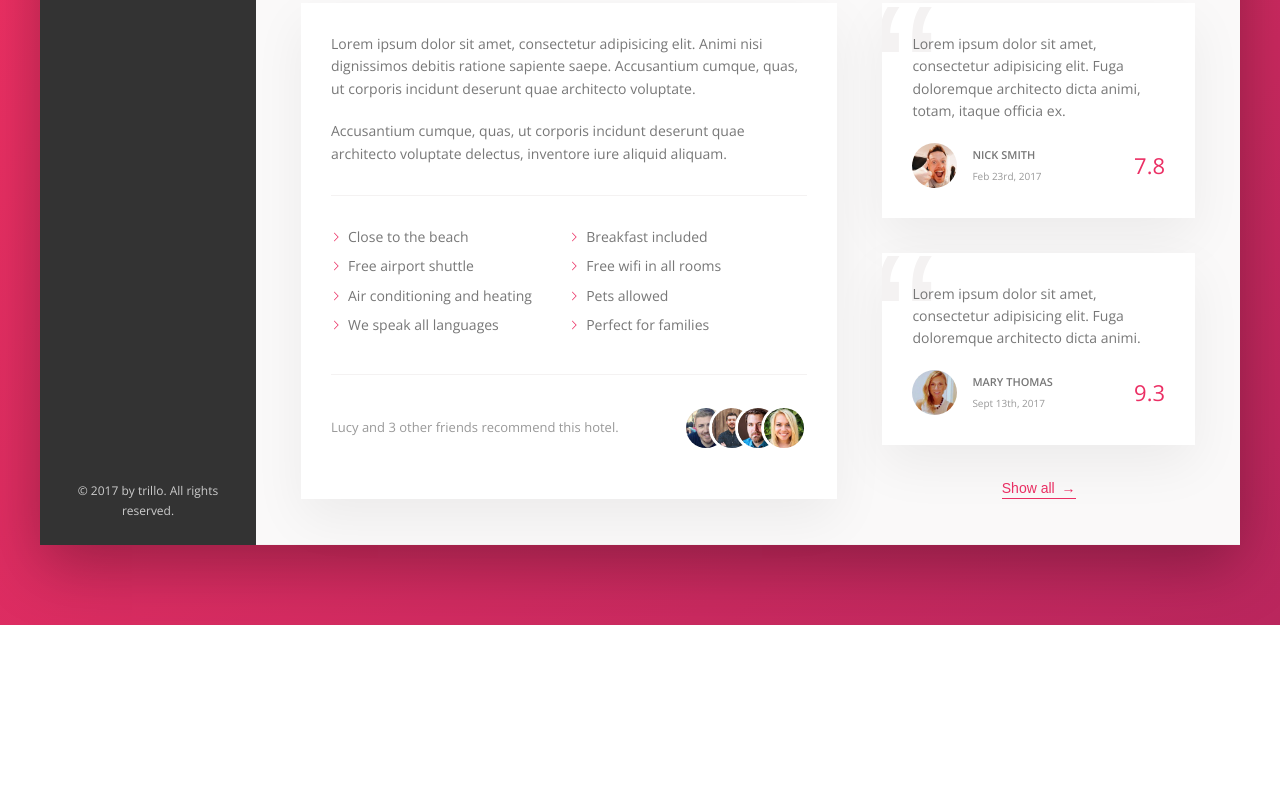
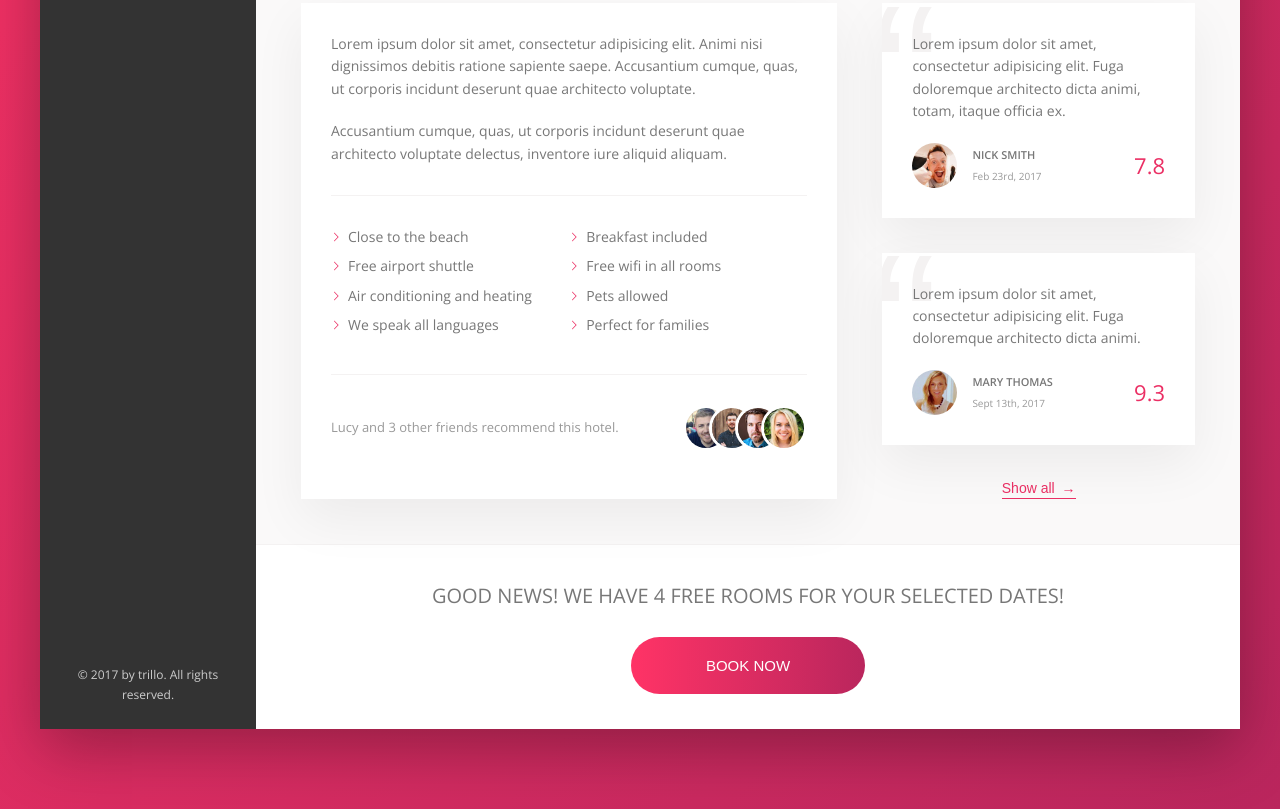
Before and after one commit to smrifat1411/rifchat, a website: page index.html in a window 1280 px wide. Shown: the part 644-1453 px from the top of the page. Before the commit the page ends 1269 px from the top, so only its background shows below. Drawn offline with nearby package versions, Linux system fonts and the light colour scheme.

Commit message:
footer section design finished

```diff
--- a/index.html
+++ b/index.html
@@ -247,6 +247,15 @@
               <button class="btn-inline">Show all <span>&rarr;</span></button>
             </div>
           </div>
+          <div class="cta">
+            <h2 class="cta__book-now">
+              Good news! We have 4 free rooms for your selected dates!
+            </h2>
+            <button class="btn">
+              <span class="btn__visible">Book now</span>
+              <span class="btn__invisible">Only 4 rooms left</span>
+            </button>
+          </div>
         </main>
       </div>
     </div>
--- a/sass/_components.scss
+++ b/sass/_components.scss
@@ -510,3 +510,73 @@
         z-index: 1;
     }
 }
+
+
+////////////////////////////////////////
+// CALL TO ACTION
+.cta {
+    padding: 3.5rem 0;
+    text-align: center;
+
+    @media only screen and (max-width: $bp-medium) {
+        padding: 2.5rem 0;
+    }
+
+    &__book-now {
+        font-size: 2rem;
+        font-weight: 300;
+        text-transform: uppercase;
+        margin-bottom: 2.5rem;
+    }
+}
+
+
+////////////////////////////////////////
+// CALL TO ACTION Button
+.btn {
+    font-size: 1.5rem;
+    font-weight: 300;
+    text-transform: uppercase;
+    border-radius: 100px;
+    border: none;
+    background-image: linear-gradient(to right, var(--color-primary-light), var(--color-primary-dark));
+    color: #fff;
+    position: relative;
+    overflow: hidden;
+    cursor: pointer;
+
+    & > * {
+        display: inline-block;
+        height: 100%;
+        width: 100%;
+        transition: all .2s;
+    }
+
+    &__visible {
+        padding: 2rem 7.5rem;
+    }
+
+    &__invisible {
+        position: absolute;
+        padding: 2rem 0;
+        left: 0;
+        top: -100%;
+    }
+
+    &:hover {
+        background-image: linear-gradient(to left, var(--color-primary-light), var(--color-primary-dark));
+    }
+
+    &:hover &__visible {
+        transform: translateY(100%);
+    }
+
+    &:hover &__invisible {
+        top: 0;
+    }
+
+    &:focus {
+        outline: none;
+        animation: pulsate 1s infinite;
+    }
+}
```
Also changed, not shown: CSS/style.css. Lines whose indentation alone changed are shown as unchanged.
